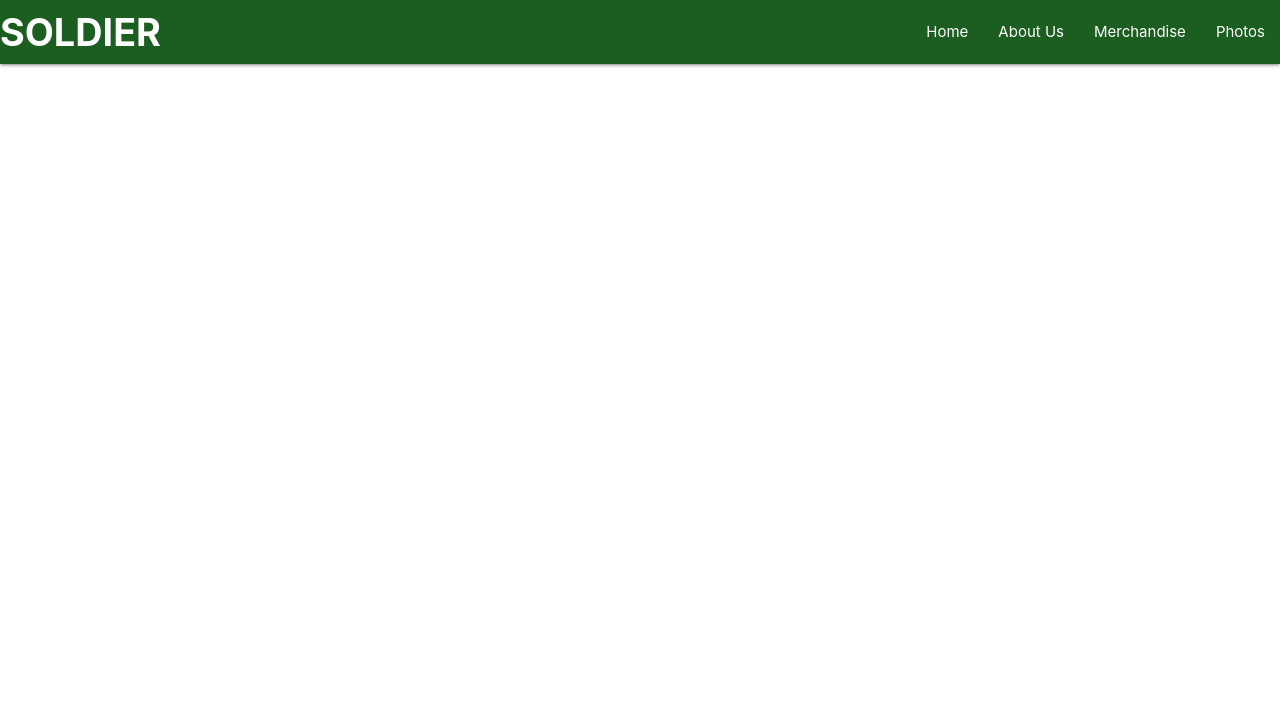
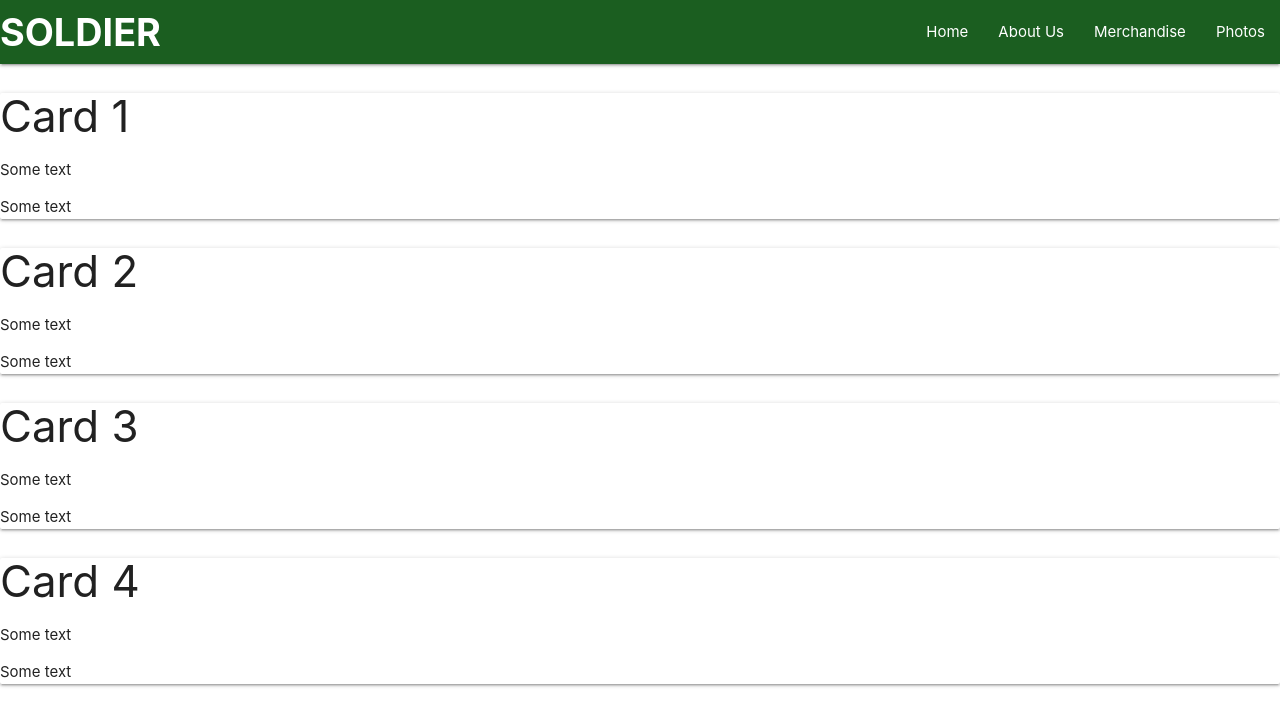
Before and after one commit to Jslota25/soldier, a plain HTML site: page photos.html in a window 1280 px wide. Drawn offline with nearby package versions, Linux system fonts and the light colour scheme.

Commit message:
Added cards to photo page

```diff
--- a/photos.html
+++ b/photos.html
@@ -31,5 +31,41 @@
               </ul>
             </div>
           </nav>
+        </div>
+
+
+          <div class="row">
+            <div class="column">
+              <div class="card">
+                <h3>Card 1</h3>
+                <p>Some text</p>
+                <p>Some text</p>
+              </div>
+            </div>
+
+            <div class="column">
+              <div class="card">
+                <h3>Card 2</h3>
+                <p>Some text</p>
+                <p>Some text</p>
+              </div>
+            </div>
+
+            <div class="column">
+              <div class="card">
+                <h3>Card 3</h3>
+                <p>Some text</p>
+                <p>Some text</p>
+              </div>
+            </div>
+
+            <div class="column">
+              <div class="card">
+                <h3>Card 4</h3>
+                <p>Some text</p>
+                <p>Some text</p>
+              </div>
+            </div>
+          </div>
 </body>
 </html>
```
